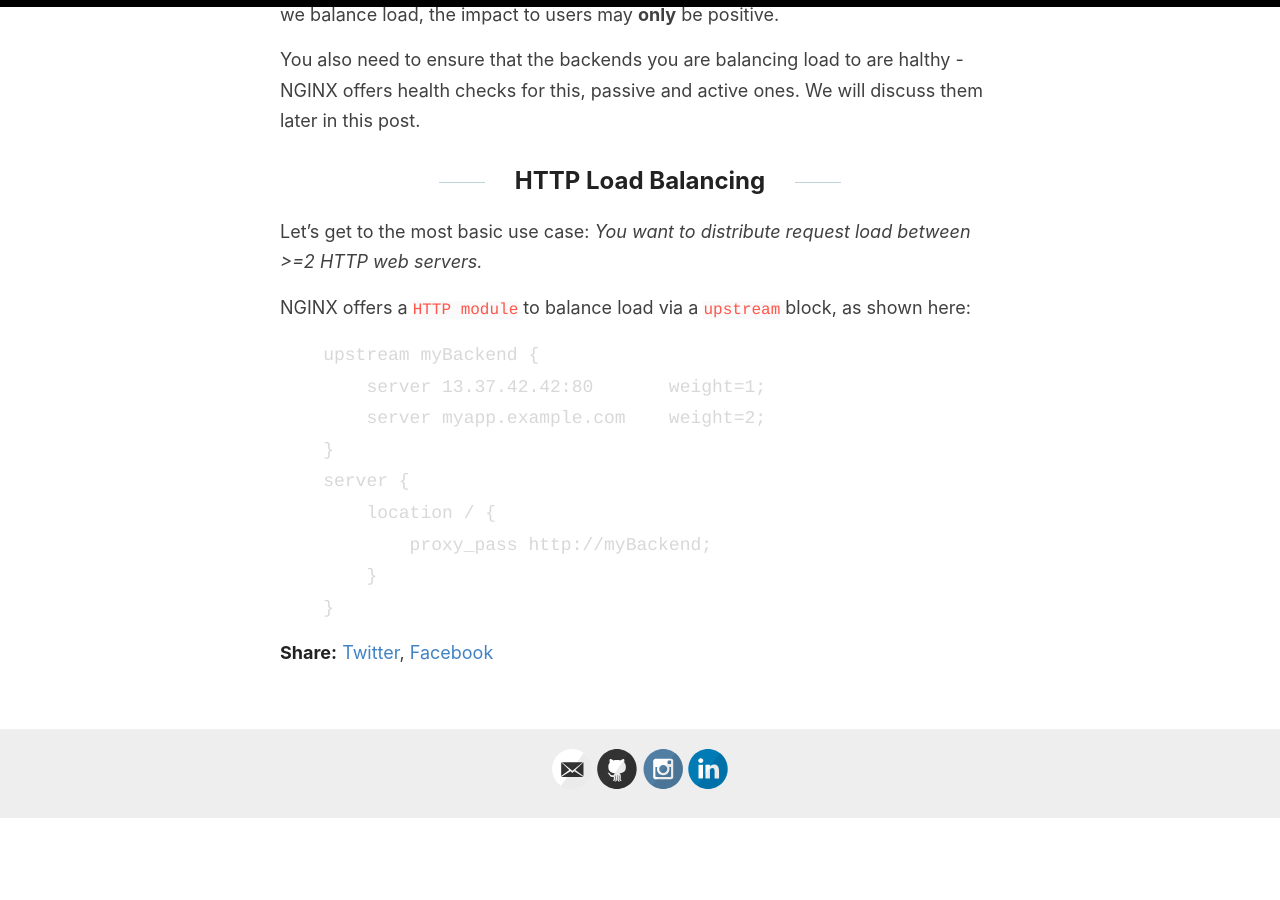
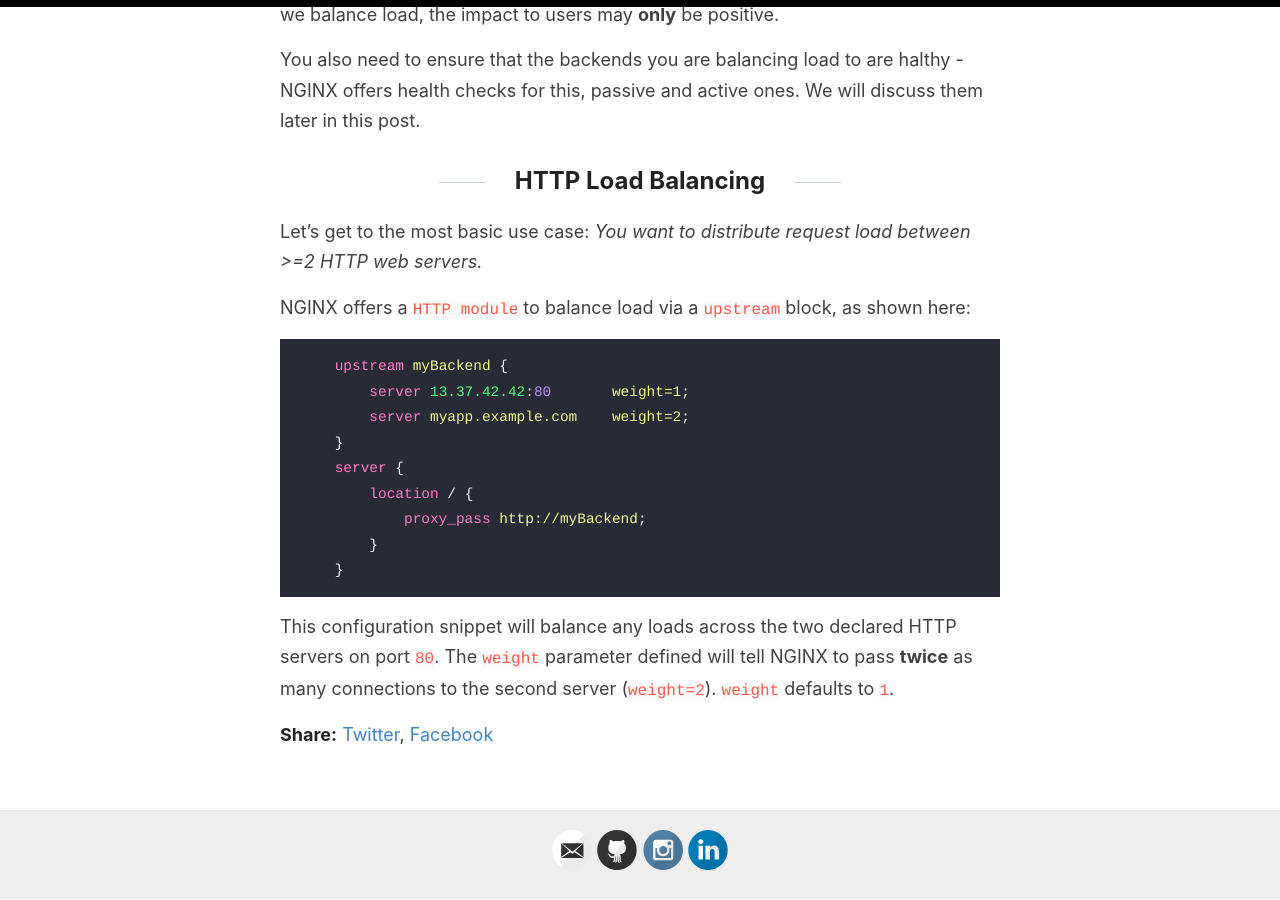
Before and after one commit to torbendury/torbendury.github.io, a Jekyll site: the page built from _posts/2021-11-21-how-to-configure-nginx-as-a-loadbalancer.md, in a window 1280 px wide and 900 px high, scrolled down 682 px. Built offline with Jekyll 4.4.1, drawn with Linux system fonts in a browser that asks for light colours; before the commit the page ends 1501 px from its top, so only the background shows below that.

Commit message:
upd: nginx code highlighting

````diff
--- a/_posts/2021-11-21-how-to-configure-nginx-as-a-loadbalancer.md
+++ b/_posts/2021-11-21-how-to-configure-nginx-as-a-loadbalancer.md
@@ -20,7 +20,7 @@ Let's get to the most basic use case: _You want to distribute request load betwe
 
 NGINX offers a `HTTP module` to balance load via a `upstream` block, as shown here:
 
-```nginx.conf
+```nginx
     upstream myBackend {
         server 13.37.42.42:80       weight=1;
         server myapp.example.com    weight=2;
@@ -31,3 +31,5 @@ NGINX offers a `HTTP module` to balance load via a `upstream` block, as shown he
         }
     }
 ```
+
+This configuration snippet will balance any loads across the two declared HTTP servers on port `80`. The `weight` parameter defined will tell NGINX to pass **twice** as many connections to the second server (`weight=2`). `weight` defaults to `1`.
````
